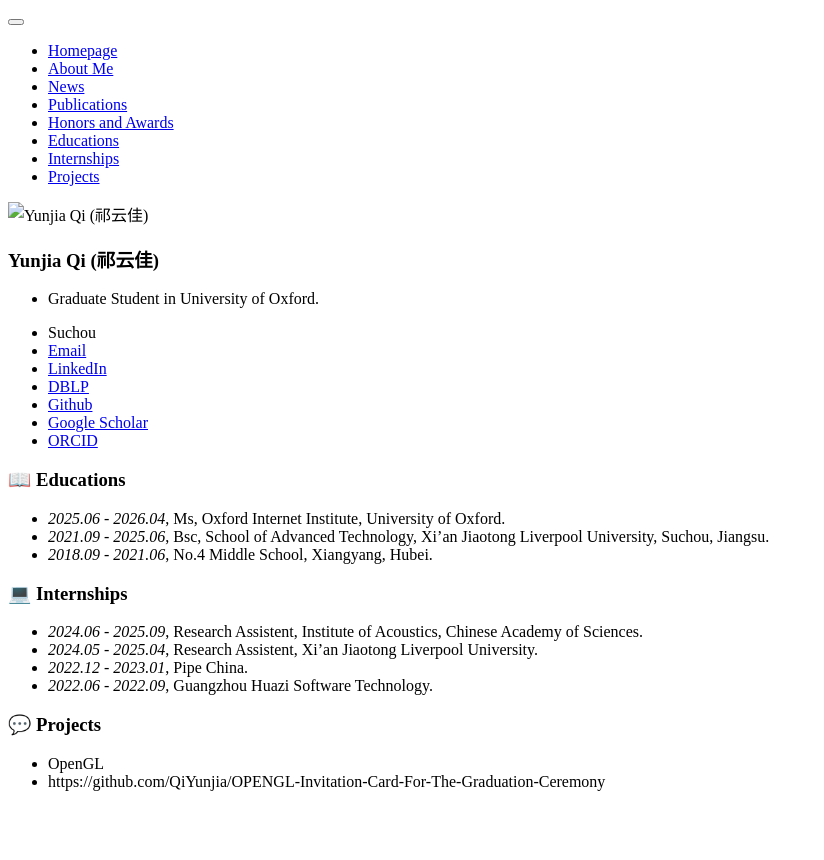
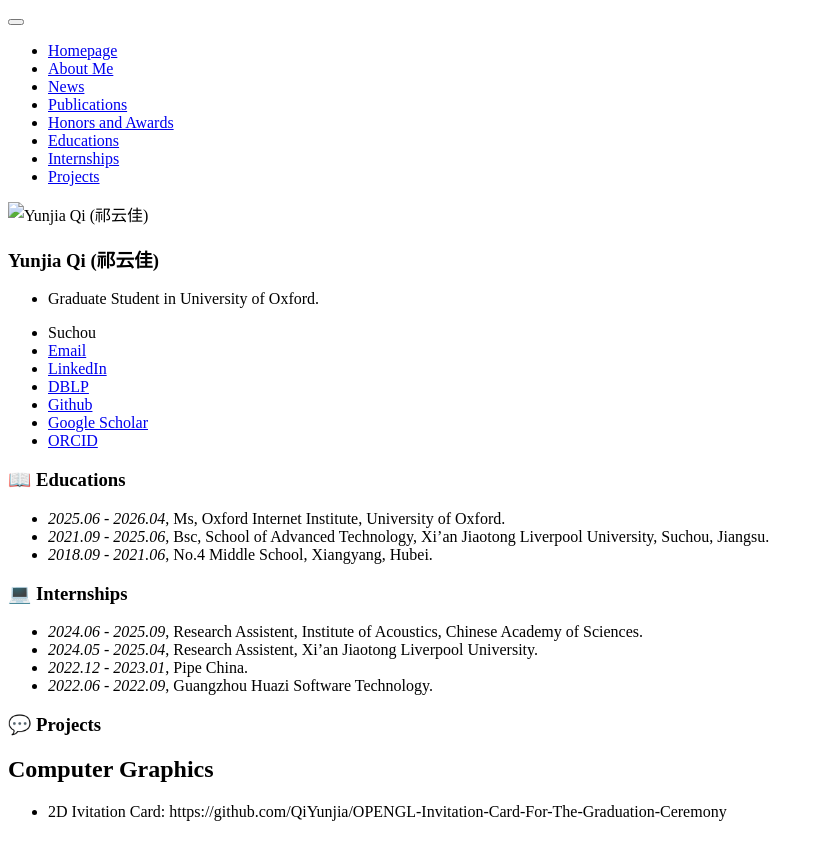
Before and after one commit to RayeRen/rayeren.github.io, a Jekyll site: the page built from _pages/includes/others.md, in a window 1280 px wide. Shown: the top 860 px of the page, without its empty margins (0-824 px from the left). Built offline with Jekyll 4.4.1, drawn with Linux system fonts in a browser that asks for light colours; our own code applies the rules of GitHub Pages for plain Markdown files.

Commit message:
Update others.md

```diff
--- a/_pages/includes/others.md
+++ b/_pages/includes/others.md
@@ -12,5 +12,5 @@
 
 
 # 💬 Projects
-- OpenGL
-- https://github.com/QiYunjia/OPENGL-Invitation-Card-For-The-Graduation-Ceremony
+## Computer Graphics
+- 2D Ivitation Card: https://github.com/QiYunjia/OPENGL-Invitation-Card-For-The-Graduation-Ceremony
```
